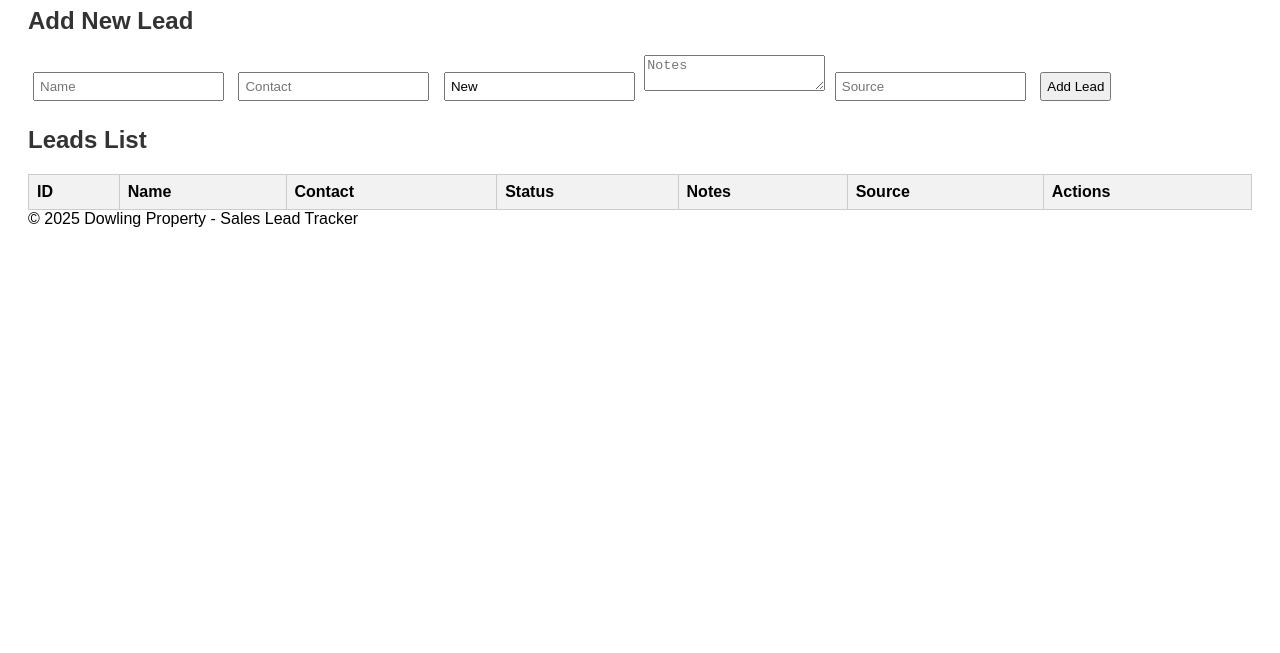
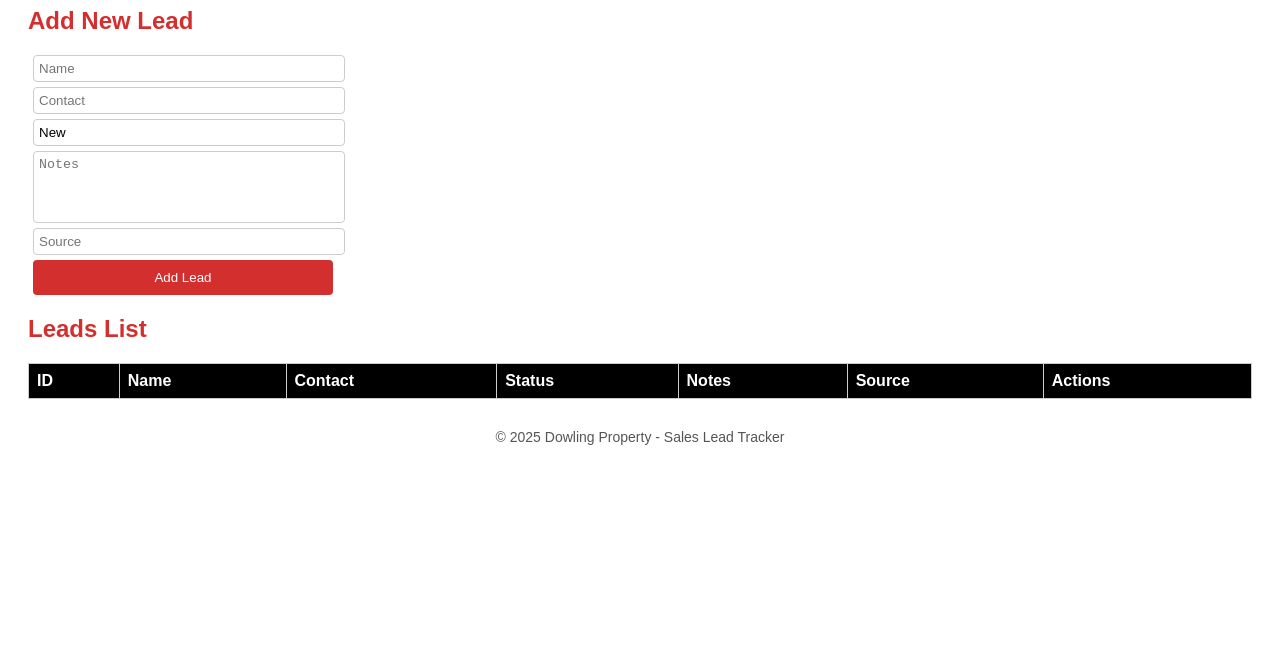
Before and after one commit to RaheelDev1/Sales-Lead-Tracker, a website: page public/index.html in a window 1280 px wide. Shown: the part 147-800 px from the top of the page. Drawn offline with Linux system fonts and the light colour scheme; no server answers.

Commit message:
Applied Dowling Property theme and aligned notes box

```diff
--- a/public/index.html
+++ b/public/index.html
@@ -6,13 +6,22 @@
     <title>Sales Lead Tracker</title>
 
     <style>
-        body{ font-family: Arial, sans-serif; padding:20px;}
-        h1, h2{color: #333;}
-        form input, form button{margin: 5px; padding: 5px;}
-        table {width: 100%; margin-top: 20px; border-collapse: collapse;}
-        th, td {border: 1px solid #ccc; padding: 8px; text-align: left;}
-        th {background: #f2f2f2;}
-        button {cursor: pointer;}
+
+        body { font-family: Arial, sans-serif; padding: 20px; background: #fff; color: #000; }
+        h1, h2 { color: #d32f2f; }
+        form input, form textarea, form button {
+            margin: 5px; padding: 5px;
+            border: 1px solid #ccc; border-radius: 4px;
+            display: block; width: 300px; max-width: 100%;
+        }
+        form textarea { height: 60px; resize: none; }
+        form button { background: #d32f2f; color: white; border: none; padding: 10px 15px; cursor: pointer; }
+        table { width: 100%; margin-top: 20px; border-collapse: collapse; }
+        th, td { border: 1px solid #ccc; padding: 8px; text-align: left; }
+        th { background: #000; color: #fff; }
+        button { cursor: pointer; background: #d32f2f; color: #fff; border: none; padding: 5px 10px; }
+        footer { margin-top: 30px; text-align: center; font-size: 14px; color: #555; }
+
     </style>
 </head>
 
```
